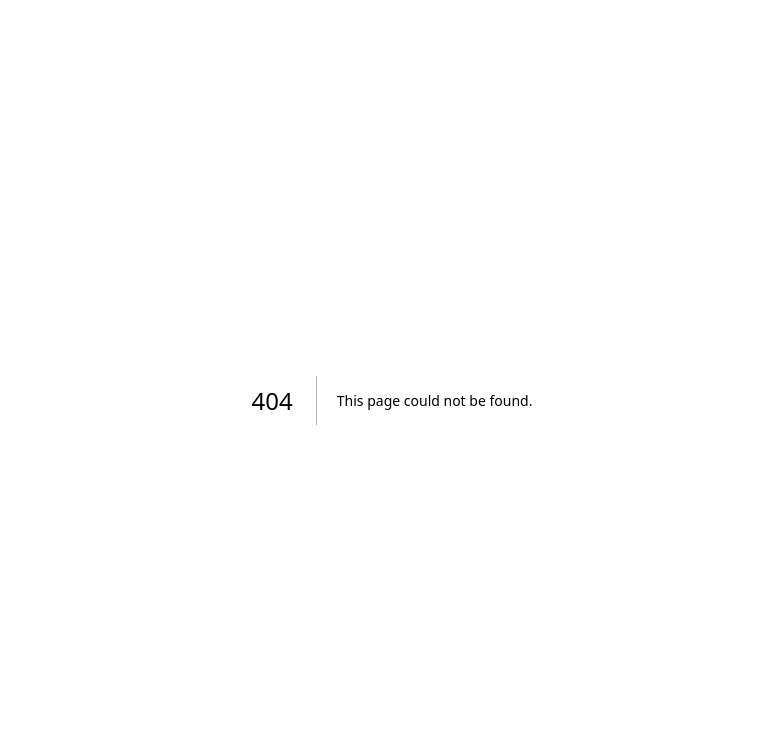
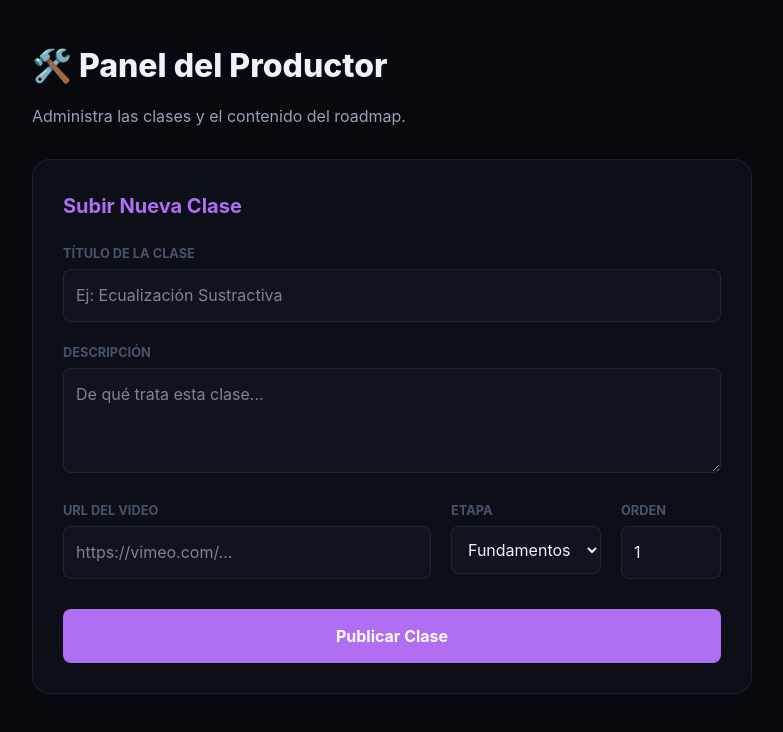
Before and after one commit to gonchiantelo/ProductionsDuks, a Next.js app: page /admin in a window 1280 px wide. Before the commit this address had no page. Shown: the top 732 px of the page, without its empty margins (248-1031 px from the left). Built offline with nearby package versions, Linux system fonts and the light colour scheme.

Commit message:
feat(admin): Create admin panel for uploading classes

```diff
--- /dev/null
+++ b/src/app/admin/actions.ts
@@ -0,0 +1,42 @@
+'use server'
+
+import { createClient } from '@/lib/supabase-server'
+import { revalidatePath } from 'next/cache'
+
+export async function createClass(formData: FormData) {
+  const title = formData.get('title') as string
+  const description = formData.get('description') as string
+  const video_url = formData.get('video_url') as string
+  const roadmap_stage = formData.get('roadmap_stage') as string
+  const order = parseInt(formData.get('order') as string, 10)
+
+  if (!title || !roadmap_stage) {
+    return { error: 'El título y la etapa son obligatorios' }
+  }
+
+  const supabase = await createClient()
+
+  // Verificación de seguridad adicional a nivel Servidor
+  const { data: { user } } = await supabase.auth.getUser()
+  if (!user) return { error: 'No autorizado' }
+
+  const { data: profile } = await supabase.from('profiles').select('role').eq('id', user.id).single()
+  if (profile?.role !== 'productor') return { error: 'No autorizado' }
+
+  const { error } = await supabase.from('classes').insert({
+    title,
+    description,
+    video_url,
+    roadmap_stage,
+    order: isNaN(order) ? 0 : order,
+    is_published: true
+  })
+
+  if (error) {
+    console.error("Error al insertar clase:", error)
+    return { error: error.message }
+  }
+
+  revalidatePath('/admin')
+  return { success: true }
+}
--- /dev/null
+++ b/src/app/admin/page.tsx
@@ -0,0 +1,90 @@
+'use client'
+
+import { useState } from 'react'
+import { createClass } from './actions'
+
+export default function AdminPage() {
+  const [loading, setLoading] = useState(false)
+  const [message, setMessage] = useState<{ type: 'error' | 'success', text: string } | null>(null)
+
+  async function onSubmit(e: React.FormEvent<HTMLFormElement>) {
+    e.preventDefault()
+    setLoading(true)
+    setMessage(null)
+
+    const form = e.currentTarget
+    const formData = new FormData(form)
+
+    const result = await createClass(formData)
+
+    if (result.error) {
+      setMessage({ type: 'error', text: result.error })
+    } else {
+      setMessage({ type: 'success', text: 'Clase guardada exitosamente en la base de datos.' })
+      form.reset()
+    }
+    setLoading(false)
+  }
+
+  return (
+    <div style={{ display: 'flex', minHeight: '100vh', backgroundColor: 'var(--bg0)', color: 'var(--t1)' }}>
+      {/* Panel lateral provisional o padding general */}
+      <div style={{ flex: 1, padding: '40px', maxWidth: '800px', margin: '0 auto' }}>
+        <h1 style={{ fontSize: '2rem', fontWeight: 800, marginBottom: '10px' }}>🛠️ Panel del Productor</h1>
+        <p style={{ color: 'var(--t2)', marginBottom: '30px' }}>Administra las clases y el contenido del roadmap.</p>
+
+        <div style={{ backgroundColor: 'var(--bg1)', padding: '30px', borderRadius: 'var(--r3)', border: '1px solid var(--border)' }}>
+          <h2 style={{ fontSize: '1.25rem', fontWeight: 700, color: 'var(--vocal)', marginBottom: '20px' }}>Subir Nueva Clase</h2>
+
+          {message && (
+            <div style={{
+              padding: '15px',
+              marginBottom: '20px',
+              borderRadius: 'var(--r)',
+              backgroundColor: message.type === 'error' ? 'rgba(255,0,0,0.1)' : 'rgba(0,255,0,0.1)',
+              border: `1px solid ${message.type === 'error' ? 'red' : 'green'}`
+            }}>
+              {message.type === 'error' ? '❌ ' : '✅ '}{message.text}
+            </div>
+          )}
+
+          <form onSubmit={onSubmit} style={{ display: 'flex', flexDirection: 'column', gap: '20px' }}>
+            <div>
+              <label style={{ display: 'block', fontSize: '0.8rem', fontWeight: 700, color: 'var(--t3)', marginBottom: '5px', textTransform: 'uppercase' }}>Título de la Clase</label>
+              <input name="title" type="text" required placeholder="Ej: Ecualización Sustractiva" style={{ width: '100%', padding: '12px', backgroundColor: 'var(--bg2)', border: '1px solid var(--border)', borderRadius: 'var(--r)', color: 'var(--t1)', outline: 'none' }} />
+            </div>
+
+            <div>
+              <label style={{ display: 'block', fontSize: '0.8rem', fontWeight: 700, color: 'var(--t3)', marginBottom: '5px', textTransform: 'uppercase' }}>Descripción</label>
+              <textarea name="description" rows={3} placeholder="De qué trata esta clase..." style={{ width: '100%', padding: '12px', backgroundColor: 'var(--bg2)', border: '1px solid var(--border)', borderRadius: 'var(--r)', color: 'var(--t1)', outline: 'none', resize: 'vertical' }} />
+            </div>
+
+            <div style={{ display: 'flex', gap: '20px' }}>
+              <div style={{ flex: 1 }}>
+                <label style={{ display: 'block', fontSize: '0.8rem', fontWeight: 700, color: 'var(--t3)', marginBottom: '5px', textTransform: 'uppercase' }}>URL del Video</label>
+                <input name="video_url" type="url" placeholder="https://vimeo.com/..." style={{ width: '100%', padding: '12px', backgroundColor: 'var(--bg2)', border: '1px solid var(--border)', borderRadius: 'var(--r)', color: 'var(--t1)', outline: 'none' }} />
+              </div>
+              <div style={{ width: '150px' }}>
+                <label style={{ display: 'block', fontSize: '0.8rem', fontWeight: 700, color: 'var(--t3)', marginBottom: '5px', textTransform: 'uppercase' }}>Etapa</label>
+                <select name="roadmap_stage" required style={{ width: '100%', padding: '12px', backgroundColor: 'var(--bg2)', border: '1px solid var(--border)', borderRadius: 'var(--r)', color: 'var(--t1)', outline: 'none' }}>
+                  <option value="Fundamentos">Fundamentos</option>
+                  <option value="Mezcla">Mezcla</option>
+                  <option value="Mastering">Mastering</option>
+                  <option value="Negocio">Negocio</option>
+                </select>
+              </div>
+              <div style={{ width: '100px' }}>
+                <label style={{ display: 'block', fontSize: '0.8rem', fontWeight: 700, color: 'var(--t3)', marginBottom: '5px', textTransform: 'uppercase' }}>Orden</label>
+                <input name="order" type="number" defaultValue="1" required style={{ width: '100%', padding: '12px', backgroundColor: 'var(--bg2)', border: '1px solid var(--border)', borderRadius: 'var(--r)', color: 'var(--t1)', outline: 'none' }} />
+              </div>
+            </div>
+
+            <button type="submit" disabled={loading} style={{ marginTop: '10px', padding: '14px', backgroundColor: 'var(--vocal)', color: '#fff', border: 'none', borderRadius: 'var(--r)', fontWeight: 700, cursor: loading ? 'not-allowed' : 'pointer', opacity: loading ? 0.7 : 1 }}>
+              {loading ? 'Guardando...' : 'Publicar Clase'}
+            </button>
+          </form>
+        </div>
+      </div>
+    </div>
+  )
+}
--- /dev/null
+++ b/src/app/app/roadmap/page.tsx
@@ -0,0 +1,16 @@
+import React from 'react';
+
+export default function RoadmapPage() {
+  return (
+    <div style={{ display: 'flex', minHeight: '100vh', alignItems: 'center', justifyContent: 'center', backgroundColor: 'var(--bg0)', padding: '20px' }}>
+      <div style={{ textAlign: 'center' }}>
+        <h1 style={{ fontSize: '2rem', color: 'var(--t1)', marginBottom: '10px' }}>
+          🗺️ Bienvenido al Roadmap
+        </h1>
+        <p style={{ color: 'var(--vocal)', fontSize: '1.2rem', fontWeight: 600 }}>
+          En construcción 🚧
+        </p>
+      </div>
+    </div>
+  );
+}
```
